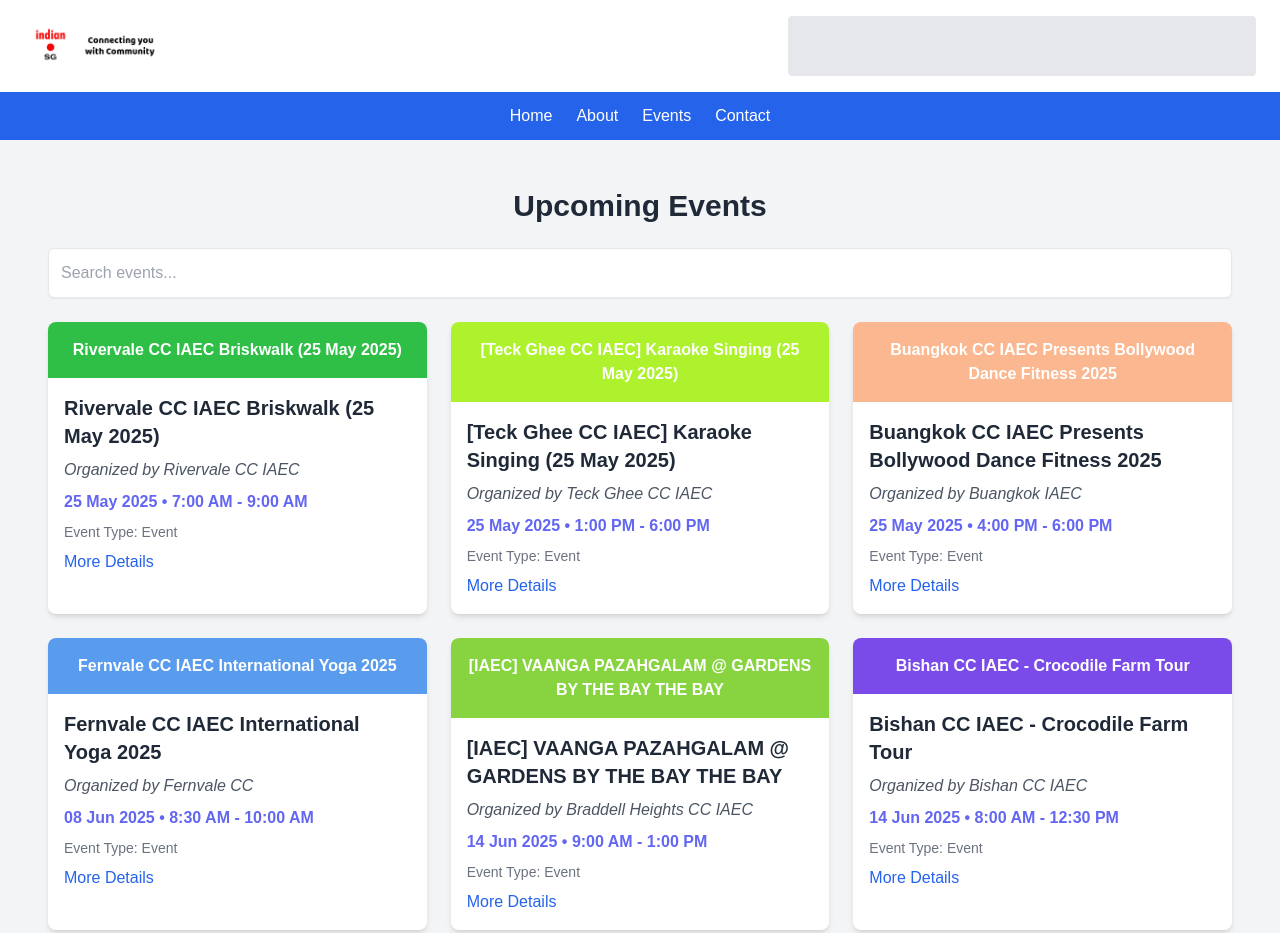
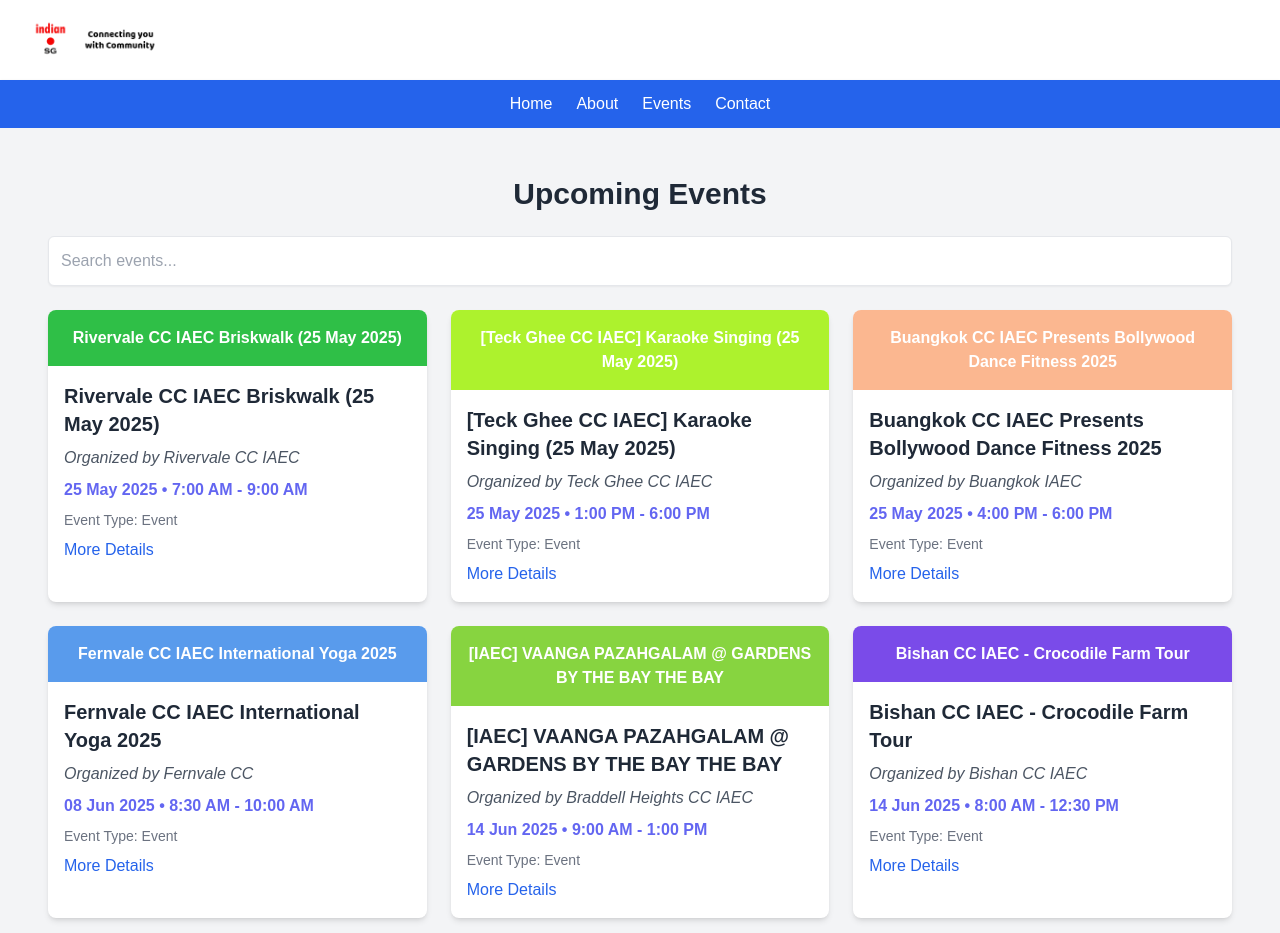
Before and after one commit to sgkalyans/Destination, a plain HTML site: page index.html in a window 1280 px wide. Shown: the top 933 px of the page. Drawn offline with nearby package versions, Linux system fonts and the light colour scheme.

Commit message:
Update index.html

```diff
--- a/index.html
+++ b/index.html
@@ -12,7 +12,7 @@
 <body class="bg-gray-50 text-gray-800">
 
 
-  <!-- Top Header: Logo + Responsive Google Ads -->
+ <!-- Top Header: Logo + Responsive Google Ad -->
 <div class="bg-white shadow py-4 px-6">
   <div class="max-w-7xl mx-auto flex flex-col md:flex-row items-center md:justify-between gap-4">
 
@@ -22,41 +22,17 @@
     </div>
 
     <!-- Responsive Google Ad -->
-      <div class="w-full md:w-auto">
-        <!-- Desktop Ad -->
-        <div class="hidden md:flex w-[468px] h-[60px] bg-gray-200 text-center text-sm text-gray-500 items-center justify-center border rounded">
-           <!-- Google Ad placeholder -->
-
-
-
-<!-- Header Banner -->
+    <div class="w-full sm:max-w-sm md:max-w-md lg:max-w-lg xl:max-w-xl mx-auto md:mx-0">
+      <!-- Replace with your actual AdSense info -->
       <ins class="adsbygoogle"
-     style="display:inline-block;width:468px;height:60px"
+           style="display:block"
            data-ad-client="ca-pub-4438379661136410"
-     data-ad-slot="5119715101"></ins>
+           data-ad-slot="5119715101"
+           data-ad-format="auto"
+           data-full-width-responsive="true"></ins>
       <script>
            (adsbygoogle = window.adsbygoogle || []).push({});
       </script>
-
-
-        </div>
-        <!-- Mobile Ad -->
-        <div class="flex md:hidden w-[320px] h-[50px] bg-gray-200 text-center text-sm text-gray-500 items-center justify-center border rounded">
-
-           <!-- Google Ad placeholder -->
-
-
-<!-- Header Banner -->
-<ins class="adsbygoogle"
-     style="display:inline-block;width:468px;height:60px"
-     data-ad-client="ca-pub-4438379661136410"
-     data-ad-slot="5119715101"></ins>
-<script>
-     (adsbygoogle = window.adsbygoogle || []).push({});
-</script>
-
-
-        </div>
     </div>
 
   </div>
```
Lines whose indentation alone changed are shown as unchanged.
